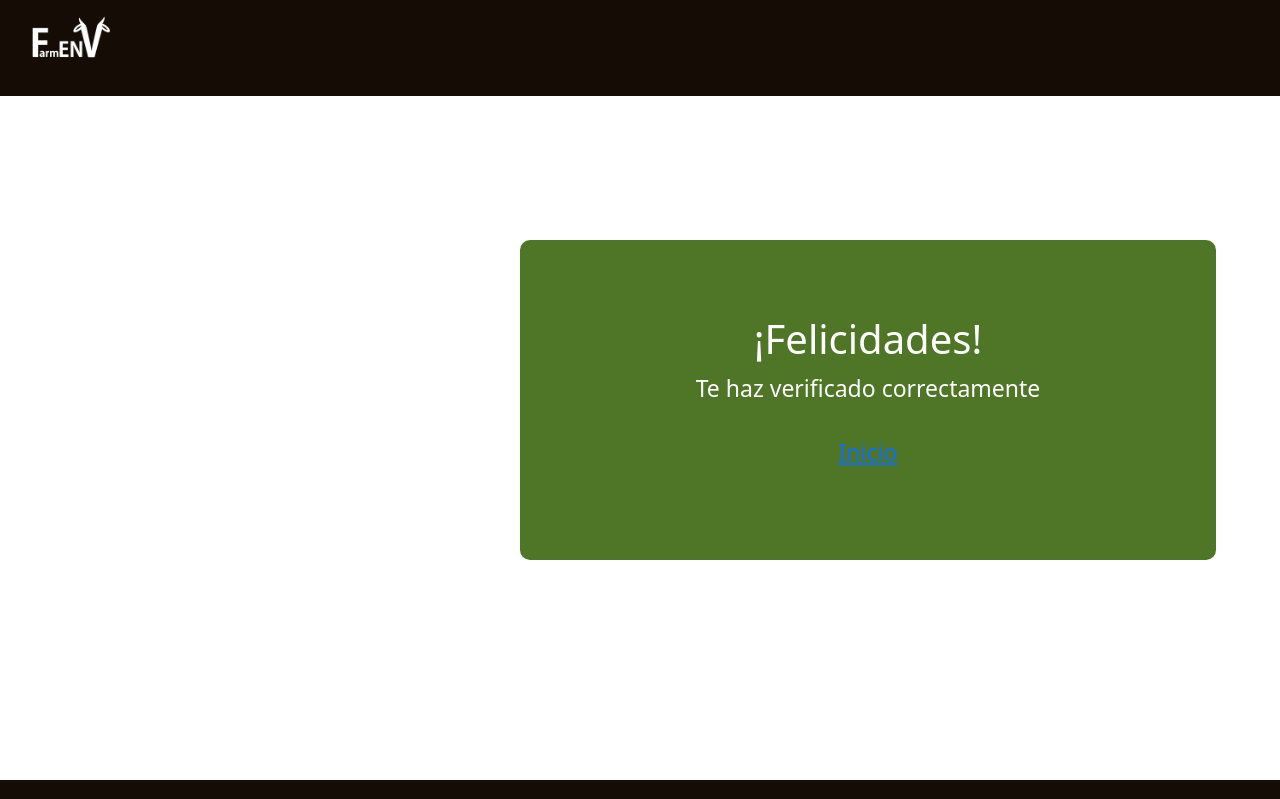
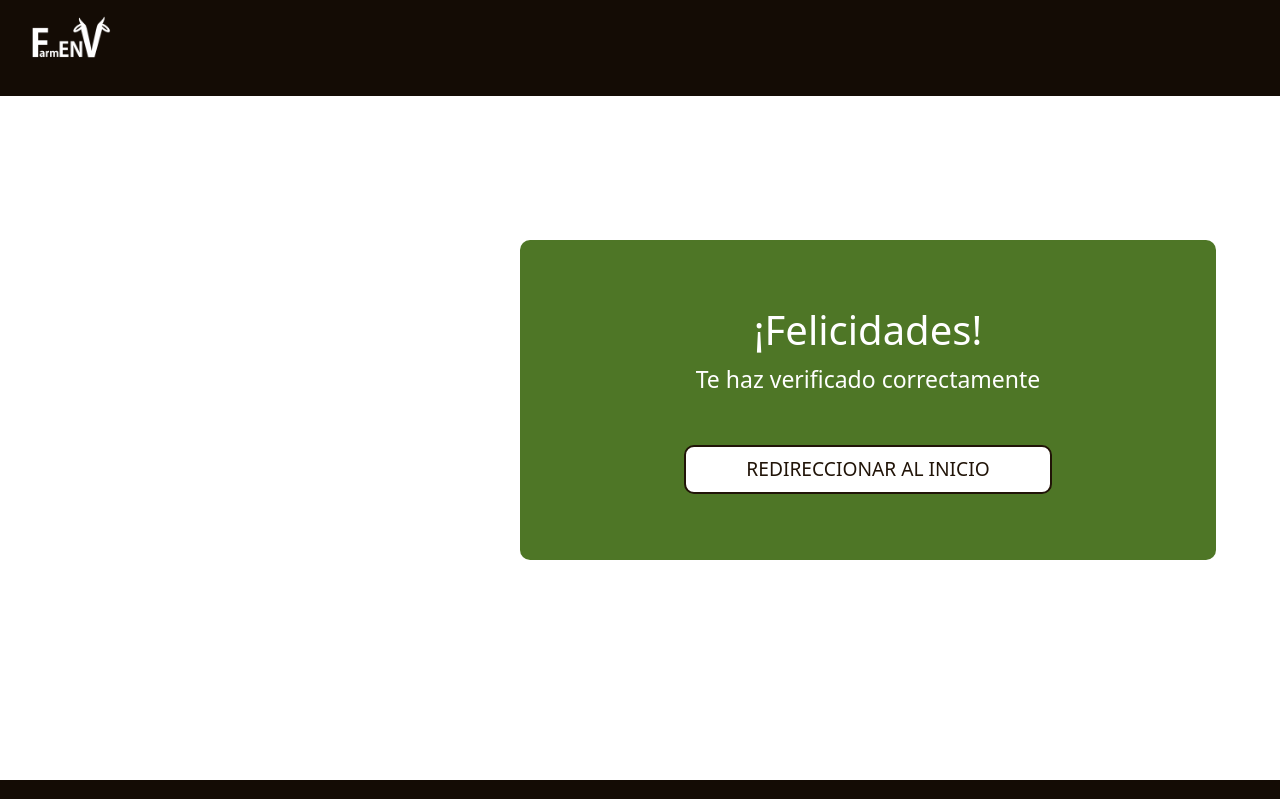
Before and after one commit to FarmENV/Website-Frontend, a React (Create React App) app: page /verification in a window 1280 px wide. Shown: the top 799 px of the page. Built offline with nearby package versions, Linux system fonts and the light colour scheme.

Commit message:
Verify Button

```diff
--- a/src/pages/Verify/verify.css
+++ b/src/pages/Verify/verify.css
@@ -43,3 +43,8 @@ p{
     display: flex;
     margin-top: 100px;
 }
+
+.verify_button{
+    display: flex;
+    margin-top: 100px;
+}
--- a/src/pages/Verify/verify.jsx
+++ b/src/pages/Verify/verify.jsx
@@ -19,7 +19,7 @@ class Verification extends React.Component {
                                     <h1>¡Felicidades!</h1>
                                     <p>Te haz verificado correctamente</p>
                                     <div className="Farm_email">
-                                        <Button theme={"Verify__button"} contentText={'Inicio'} link={"/"}></Button>
+                                        <Button  theme={"Button"} contentText={'REDIRECCIONAR AL INICIO'} link={"/"}></Button>
                                     </div>
                                 </div>
                         </div>
```
